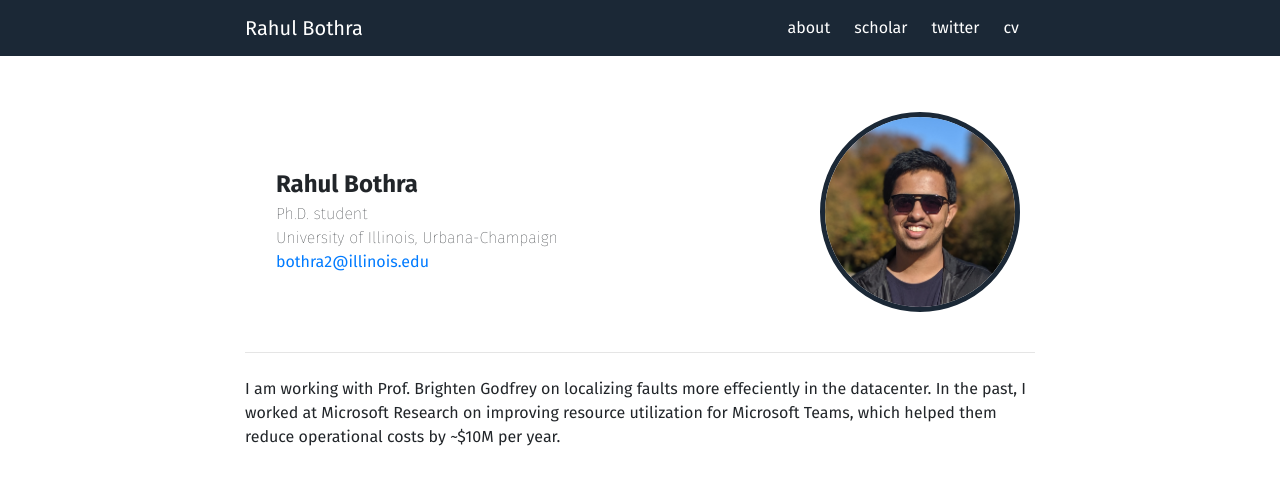
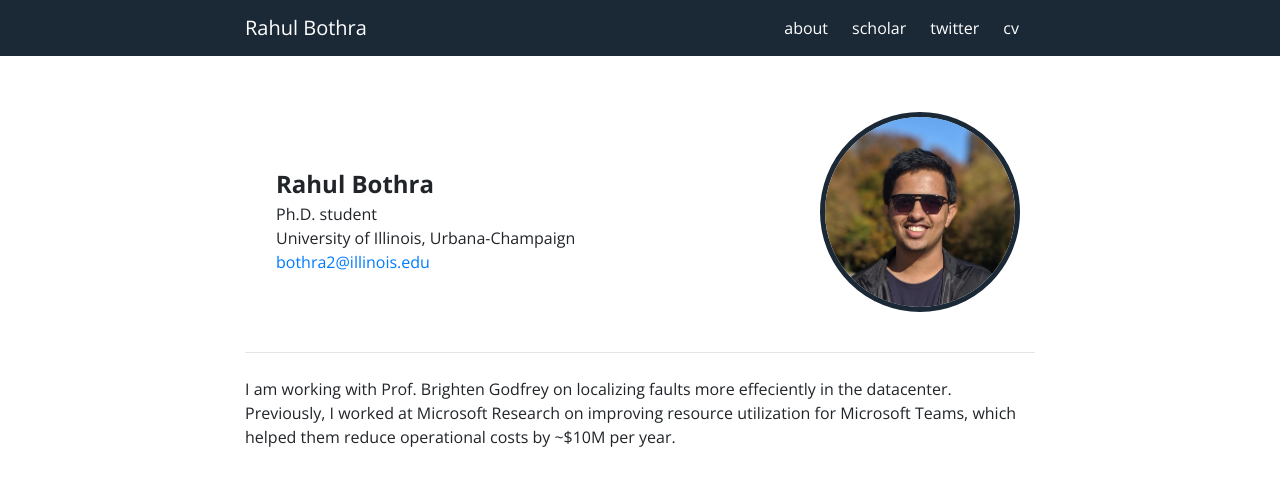
Before and after one commit to rhl-bthr/rhl-bthr.github.io, a Jekyll site: the page built from index.html, in a window 1280 px wide. Shown: the top 486 px of the page. Built offline with Jekyll 4.4.1, drawn with Linux system fonts in a browser that asks for light colours.

Commit message:
minor tweaks

```diff
--- a/css/main.css
+++ b/css/main.css
@@ -4,8 +4,12 @@
     }
 }
 
+head{
+    font-family: "Fira Sans", 'Open Sans', sans-serif;
+}
+
 body{
-    font-family: "Fira Sans", 'Open Sans', sans-serif;
+    font-family: 'Open Sans', sans-serif;
 }
 
 .paragraph{
--- a/index.html
+++ b/index.html
@@ -19,5 +19,5 @@ layout: default
 {% include section-spacing.html %}
 
 <div class="paragraph">
-    I am working with Prof. Brighten Godfrey on localizing faults more effeciently in the datacenter. In the past, I worked at Microsoft Research on improving resource utilization for Microsoft Teams, which helped them reduce operational costs by ~$10M per year.
+    I am working with Prof. Brighten Godfrey on localizing faults more effeciently in the datacenter. Previously, I worked at Microsoft Research on improving resource utilization for Microsoft Teams, which helped them reduce operational costs by ~$10M per year.
 </div>
```
